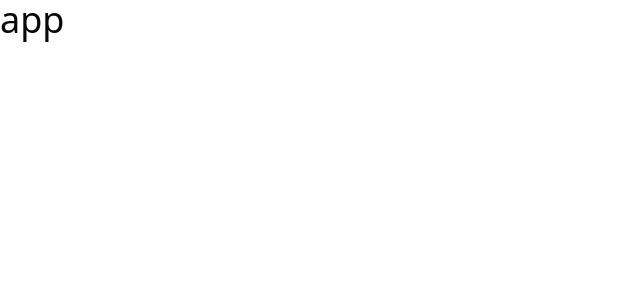
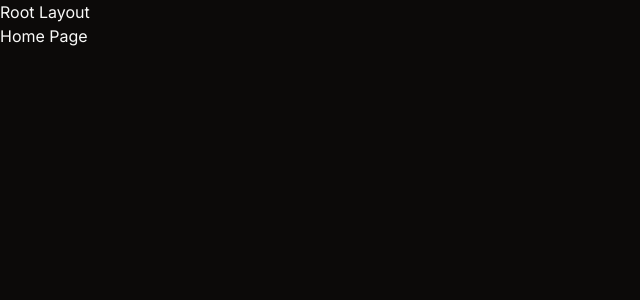
Before and after one commit to Mohammed-Boukhari/Tasky-AI, a React (Vite) app: page / in a window 1280 px wide. Shown: the top 300 px of the page, without its empty margins (0-640 px from the left). Built offline with nearby package versions, Linux system fonts and the light colour scheme.

Commit message:
finch install for react-router for app  v1.0.0

```diff
--- a/index.html
+++ b/index.html
@@ -1,12 +1,29 @@
 <!doctype html>
-<html lang="en">
+<html lang="en" class="dark">
   <head>
     <meta charset="UTF-8" />
     <meta name="viewport" content="width=device-width, initial-scale=1.0" />
 
     <!-- Favicon -->
     <link rel="icon" type="image/svg+xml" href="./logo.svg" />
-    <title>Vite + React + TS</title>
+
+    <!--TODO: Meta tags -->
+    <title>Tasky AI - AI-Powered To-Do List & Project Management App</title>
+    <meta
+      name="description"
+      content="Tasky AI helps you stay organized effortlessly. Create to-do list mange projects , and generate task lists with AI-powered precision. Perfect for boosting productivity - try it free today!" />
+    <meta
+      name="keywords"
+      content="to-do list app, task management tool, productivity app" />
+
+    <!-- Google font -->
+    <link rel="preconnect" href="https://fonts.googleapis.com" />
+    <link rel="preconnect" href="https://fonts.gstatic.com" crossorigin />
+    <link
+      href="https://fonts.googleapis.com/css2?family=Inter:ital,opsz,wght@0,14..32,100..900;1,14..32,100..900&family=Roboto:wght@100..900&display=swap"
+      rel="stylesheet" />
+
+    <!-- Tailwind CSS -->
   </head>
   <body>
     <div id="root"></div>
--- a/package.json
+++ b/package.json
@@ -15,6 +15,7 @@
     "lucide-react": "^0.487.0",
     "react": "^19.0.0",
     "react-dom": "^19.0.0",
+    "react-router": "^7.5.0",
     "tailwind-merge": "^3.2.0",
     "tailwindcss-animate": "^1.0.7"
   },
--- a/src/App.tsx
+++ b/src/App.tsx
@@ -1,7 +1,7 @@
 function App() {
   return (
     <>
-      <div className=' text-4xl'>app</div>
+      <div className=' text-4xl'>App</div>
     </>
   );
 }
--- a/src/index.css
+++ b/src/index.css
@@ -4,57 +4,42 @@
 
 @layer base {
   :root {
-    --background: 0 0% 100%;
-    --foreground: 240 10% 3.9%;
-    --card: 0 0% 100%;
-    --card-foreground: 240 10% 3.9%;
-    --popover: 0 0% 100%;
-    --popover-foreground: 240 10% 3.9%;
-    --primary: 240 5.9% 10%;
-    --primary-foreground: 0 0% 98%;
-    --secondary: 240 4.8% 95.9%;
-    --secondary-foreground: 240 5.9% 10%;
-    --muted: 240 4.8% 95.9%;
-    --muted-foreground: 240 3.8% 46.1%;
-    --accent: 240 4.8% 95.9%;
-    --accent-foreground: 240 5.9% 10%;
-    --destructive: 0 84.2% 60.2%;
-    --destructive-foreground: 0 0% 98%;
-    --border: 240 5.9% 90%;
-    --input: 240 5.9% 90%;
-    --ring: 240 10% 3.9%;
-    --chart-1: 12 76% 61%;
-    --chart-2: 173 58% 39%;
-    --chart-3: 197 37% 24%;
-    --chart-4: 43 74% 66%;
-    --chart-5: 27 87% 67%;
     --radius: 0.5rem;
   }
+
   .dark {
-    --background: 240 10% 3.9%;
-    --foreground: 0 0% 98%;
-    --card: 240 10% 3.9%;
-    --card-foreground: 0 0% 98%;
-    --popover: 240 10% 3.9%;
-    --popover-foreground: 0 0% 98%;
-    --primary: 0 0% 98%;
-    --primary-foreground: 240 5.9% 10%;
-    --secondary: 240 3.7% 15.9%;
-    --secondary-foreground: 0 0% 98%;
-    --muted: 240 3.7% 15.9%;
-    --muted-foreground: 240 5% 64.9%;
-    --accent: 240 3.7% 15.9%;
-    --accent-foreground: 0 0% 98%;
-    --destructive: 0 62.8% 30.6%;
-    --destructive-foreground: 0 0% 98%;
-    --border: 240 3.7% 15.9%;
-    --input: 240 3.7% 15.9%;
-    --ring: 240 4.9% 83.9%;
+    --background: 20 14.3% 4.1%;
+    --foreground: 60 9.1% 97.8%;
+    --card: 20 14.3% 4.1%;
+    --card-foreground: 60 9.1% 97.8%;
+    --popover: 20 14.3% 4.1%;
+    --popover-foreground: 60 9.1% 97.8%;
+    --primary: 20.5 90.2% 48.2%;
+    --primary-foreground: 60 9.1% 97.8%;
+    --secondary: 12 6.5% 15.1%;
+    --secondary-foreground: 60 9.1% 97.8%;
+    --muted: 12 6.5% 15.1%;
+    --muted-foreground: 24 5.4% 63.9%;
+    --accent: 12 6.5% 15.1%;
+    --accent-foreground: 60 9.1% 97.8%;
+    --destructive: 0 72.2% 60.6%;
+    --destructive-foreground: 60 9.1% 97.8%;
+    --border: 12 6.5% 15.1%;
+    --input: 12 6.5% 15.1%;
+    --ring: 20.5 90.2% 48.2%;
     --chart-1: 220 70% 50%;
     --chart-2: 160 60% 45%;
     --chart-3: 30 80% 55%;
     --chart-4: 280 65% 60%;
     --chart-5: 340 75% 55%;
+    --sidebar-background: 20 14.3% 6.1%;
+    --sidebar-foreground: 60 9.1% 97.8%;
+    --sidebar-primary: 20.5 90.2% 48.2%;
+    --sidebar-primary-foreground: 60 9.1% 97.8%;
+    --sidebar-accent: 12 6.5% 15.1%;
+    --sidebar-accent-foreground: 60 9.1% 97.8%;
+    --sidebar-border: 12 6.5% 15.1%;
+    --sidebar-ring: 20.5 90.2% 48.2%;
   }
 }
 
@@ -62,7 +47,25 @@
   * {
     @apply border-border;
   }
+
   body {
     @apply bg-background text-foreground;
+
+    scrollbar-width: thin; /* Firefox */
+    scrollbar-color: var(--secondary) var(--background); /* Firefox */
+  }
+
+  ::-webkit-scrollbar {
+    @apply w-2 h-2;
+  }
+
+  ::-webkit-scrollbar-thumb {
+    @apply bg-secondary rounded-sm;
   }
 }
+
+@layer utilities {
+  .container {
+    @apply mx-auto px-4;
+  }
+}
--- /dev/null
+++ b/src/layouts/RootLayout.tsx
@@ -0,0 +1,20 @@
+/**
+ * @copyright 2025 codewithsadee
+ * @license Apache-2.0
+ * @description Root layout for the app
+ */
+
+// node_modules
+import { Outlet } from "react-router";
+
+const RootLayout = () => {
+  return (
+    <>
+
+    <h3>Root Layout</h3>
+      <Outlet />
+    </>
+  );
+};
+
+export default RootLayout;
--- a/src/main.tsx
+++ b/src/main.tsx
@@ -1,11 +1,22 @@
-import { StrictMode } from 'react';
-import { createRoot } from 'react-dom/client';
+/**
+ * @copyright 2024 codewithsadee
+ * @license Apache-2.0
+ * @description Main entry point for the app
+ */
 
-import App from './App.tsx';
-import './index.css';
+// node_modules
+import { StrictMode } from "react";
+import { createRoot } from "react-dom/client";
+import { RouterProvider } from "react-router";
 
-createRoot(document.getElementById('root')!).render(
+// Routes
+import router from "@/routes";
+
+// CSS link
+import "./index.css";
+
+createRoot(document.getElementById("root")!).render(
   <StrictMode>
-    <App />
+    <RouterProvider router={router} />
   </StrictMode>,
 );
--- /dev/null
+++ b/src/pages/Home.tsx
@@ -0,0 +1,11 @@
+/**
+ * @copyright 2025 codewithsadee
+ * @license Apache-2.0
+ * @description Home page for the app
+ */
+
+const Home = () => {
+  return <div>Home Page</div>;
+};
+
+export default Home;
--- /dev/null
+++ b/src/routes/index.tsx
@@ -0,0 +1,34 @@
+/**
+ * @copyright 2025 codewithsadee
+ * @license Apache-2.0
+ * @description Router configuration for the app
+ */
+
+// node_modules
+import { createBrowserRouter } from "react-router";
+
+// TODO: Pages
+import Home from "@/pages/Home";
+
+// TODO: Layouts
+import RootLayout from "@/layouts/RootLayout";
+
+// types
+import type { RouteObject } from "react-router";
+
+const rootRouteChildren: RouteObject[] = [
+  {
+    index: true,
+    element: <Home />,
+  },
+];
+
+const router = createBrowserRouter([
+  {
+    path: "/",
+    element: <RootLayout />,
+    children: rootRouteChildren,
+  },
+]);
+
+export default router;
--- a/tailwind.config.js
+++ b/tailwind.config.js
@@ -4,6 +4,9 @@ export default {
   darkMode: ['class'],
   content: ['./index.html', './src/**/*.{js,ts,jsx,tsx}'],
   theme: {
+    fontFamily: {
+      sans: ['Inter', 'sans-serif'],
+    },
     extend: {
       borderColor: ({ theme }) => ({
         // Map 'border' class to CSS variable
```
Also changed, not shown: 2 other files (tests, documents, lock files or other folders).
